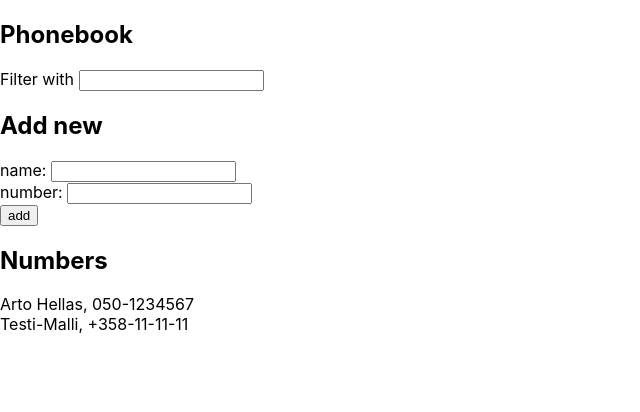
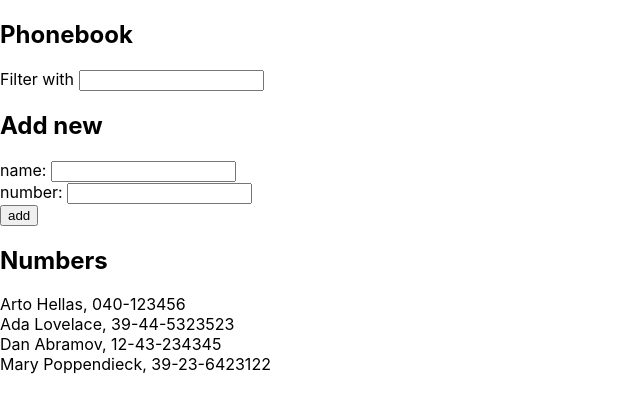
Before and after one commit to sallasal/FullStackOpen, a React (Create React App) app in the folder Osa-2/puhelinluettelo/: page / in a window 1280 px wide. Shown: the top 412 px of the page, without its empty margins (0-640 px from the left). Built offline with nearby package versions, Linux system fonts and the light colour scheme; data requests are answered from the project's data file.

Commit message:
Add exercise 2.11

```diff
--- /dev/null
+++ b/Osa-2/puhelinluettelo/db.json
@@ -0,0 +1,24 @@
+{
+    "persons":[
+      {
+        "name": "Arto Hellas",
+        "number": "040-123456",
+        "id": 1
+      },
+      {
+        "name": "Ada Lovelace",
+        "number": "39-44-5323523",
+        "id": 2
+      },
+      {
+        "name": "Dan Abramov",
+        "number": "12-43-234345",
+        "id": 3
+      },
+      {
+        "name": "Mary Poppendieck",
+        "number": "39-23-6423122",
+        "id": 4
+      }
+    ]
+  }
--- a/Osa-2/puhelinluettelo/src/App.js
+++ b/Osa-2/puhelinluettelo/src/App.js
@@ -1,4 +1,5 @@
-import React, { useState } from 'react'
+import React, { useState, useEffect } from 'react'
+import axios from 'axios'
 
 const Filter = ({ filter, handleFilterChange }) => {
   return (
@@ -31,13 +32,20 @@
 }
 
 const App = () => {
-  const [ persons, setPersons] = useState([
-    { name: 'Arto Hellas', number: '050-1234567' },
-    { name: 'Testi-Malli', number: '+358-11-11-11'}
-  ])
+  const [ persons, setPersons] = useState([])
   const [ newName, setNewName ] = useState('')
   const [ newNumber, setNewNumber ] = useState('')
   const [ filter, setFilter ] = useState('')
+
+  useEffect(() => {
+    console.log('effect')
+    axios
+      .get('http://localhost:3001/persons')
+      .then(response => {
+        console.log('fulfilled')
+        setPersons(response.data)
+      })
+  }, [])
 
   const addPerson = (event) => {
     event.preventDefault()
```
Also changed, not shown: Osa-2/puhelinluettelo/package.json (+6 -1 lines), 2 other files (tests, documents, lock files or other folders).
